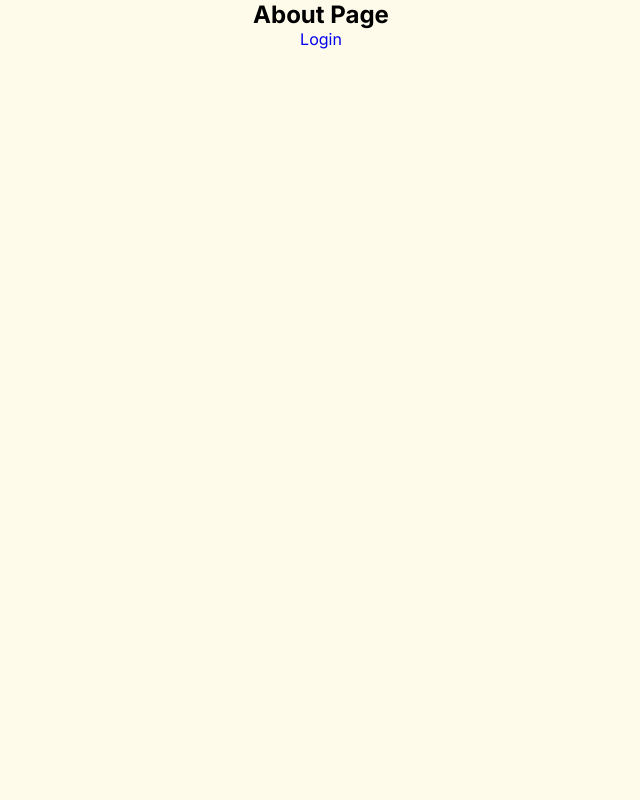
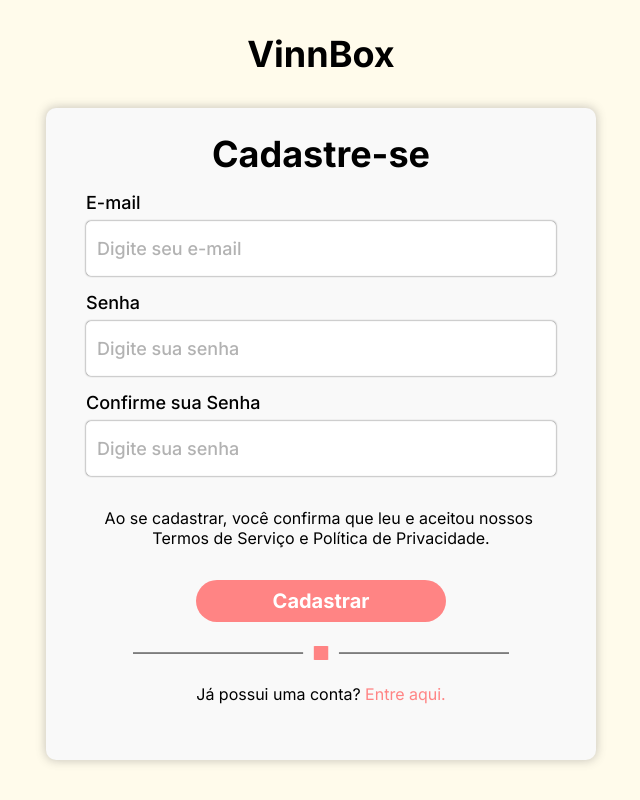
Before and after one commit to YuriPerro/VinnBox, a React (Create React App) app: page /register in a window 1280 px wide. Shown: the whole page, without its empty margins (319-959 px from the left). Built offline with nearby package versions, Linux system fonts and the light colour scheme.

Commit message:
register

```diff
--- a/src/pages/Register/index.js
+++ b/src/pages/Register/index.js
@@ -1,15 +1,85 @@
-import React from "react";
+import React, { useState } from "react";
 import "./styles.scss";
+
 import { Link } from "wouter";
+import { BaseButton } from "../../components";
+import dividerCard from "../../assets/images/card-divider.png";
+import footerImgLogin from "../../assets/images/login-footer-img.png";
 
-const About = () => {
+const Cadastro = () => {
+
+  const [form, setForm] = useState({
+    email: "",
+    password: "",
+    confimation: "",
+  });
+
+
+  function submitForm(event) {
+    event.preventDefault();
+    console.log(form);
+  }
+
   return (
     <div className="register-wrapper">
-      <h2>About Page</h2>
+      <h1 className="title">VinnBox</h1>
 
-      <Link href={"/login"}>Login</Link>
+      <div className="card">
+        <h2 className="title">Cadastre-se</h2>
+        <div className="body">
+          <form onSubmit={submitForm} className="form-group">
+            <label htmlFor="email">E-mail</label>
+            <input
+              type="text"
+              name="email"
+              id="email"
+              placeholder="Digite seu e-mail"
+            />
+
+            <label htmlFor="pass">Senha</label>
+            <input
+              type="password"
+              name="password"
+              id="pass"
+              placeholder="Digite sua senha"
+            />
+
+            <label htmlFor="conf">Confirme sua Senha</label>
+            <input
+              type="confirmation"
+              name="confirmation"
+              id="conf"
+              placeholder="Digite sua senha"
+            />
+
+            <span className="bottom-text">
+              Ao se cadastrar, você confirma que leu e aceitou nossos&nbsp;
+              Termos de Serviço e Política de Privacidade.
+            </span>
+
+            <BaseButton type={"submit"}>Cadastrar</BaseButton>
+          </form>
+          <img className="img-divider" src={dividerCard} alt="divider" />
+          <span className="bottom-text">
+            Já possui uma conta?&nbsp;
+            <Link href="/login" className="sign-up-link">
+              Entre aqui.
+            </Link>
+          </span>
+        </div>
+        <div draggable="false" className="aside-bg-img right" />
+        <div draggable="false" className="aside-bg-img left" />
+      </div>
+
+      <img
+        draggable="false"
+        className="footer-img"
+        src={footerImgLogin}
+        alt="background draw"
+      />
+
     </div>
   );
 };
 
-export default About;
+export default Cadastro;
--- a/src/pages/Register/styles.scss
+++ b/src/pages/Register/styles.scss
@@ -6,4 +6,133 @@
   display: flex;
   flex-direction: column;
   align-items: center;
+  padding-top: 2rem;
+
+  > h1.title {
+    font-size: 36px;
+    font-weight: bold;
+    text-align: center;
+  }
+
+  > .card {
+    position: relative;
+    z-index: 5;
+    width: 100%;
+    max-width: 550px;
+    height: max-content;
+    border-radius: 10px;
+    background-color: #f9f9f9;
+    padding: 1.5rem 2.5rem;
+    margin: 2rem auto;
+    box-shadow: 0 0 10px 1px rgba(87, 87, 87, 0.302);
+
+    > h2.title {
+      font-size: 36px;
+      font-weight: bold;
+      text-align: center;
+      margin-bottom: 1rem;
+    }
+
+    > .body {
+      display: flex;
+      flex-direction: column;
+
+      img.img-divider {
+        object-fit: contain;
+        max-width: 80%;
+        min-width: 250px;
+        margin: 0.5rem auto;
+      }
+      span.bottom-text-terms {
+        margin-top: 1rem;
+        margin-bottom: 2rem;
+        text-align: center;
+        color: #d87272;
+      }
+      span.bottom-text {
+        margin-top: 1rem;
+        margin-bottom: 2rem;
+        text-align: center;
+
+        a.sign-up-link {
+          color: $primary-clr;
+          &:hover {
+            color: #d87272;
+          }
+        }
+      }
+    }
+
+    > div.aside-bg-img {
+      object-fit: contain;
+      position: absolute;
+      top: 50%;
+      width: 50vw;
+      height: 355px;
+      &.right {
+        transform: translateY(-50%);
+        left: 100%;
+      }
+      &.left {
+        left: 0;
+        transform: translate(-100%, -50%) scaleX(-1);
+      }
+    }
+  }
+
+  > .card > .body > form.form-group {
+    display: flex;
+    flex-direction: column;
+    width: 100%;
+    label {
+      font-weight: 500;
+      font-size: 18px;
+      margin-bottom: 0.5rem;
+      text-align: start;
+    }
+
+    input {
+      font-family: inherit;
+      font-weight: 500;
+      font-size: 18px;
+      height: 55px;
+      margin-bottom: 1rem;
+      padding: 5px 10px;
+      border: solid 1px #f9f9f9;
+      border-radius: 5px;
+      background-color: #fff;
+      box-shadow: 0 0 2px rgb(87, 87, 87);
+      &:hover {
+        transition: border-color ease 200ms;
+        border-color: #9c9c9c;
+      }
+      &::placeholder {
+        color: rgba(0, 0, 0, 0.3);
+      }
+    }
+
+    a.forgot-pass-link {
+      color: #c1bcff;
+      margin-left: auto;
+      margin-top: -5px;
+      margin-bottom: 1rem;
+      &:hover {
+        color: #908dc2;
+      }
+    }
+
+    button.base-button {
+      margin: 0 auto;
+      margin-bottom: 1rem;
+    }
+  }
+
+  > .footer-img {
+    object-fit: contain;
+
+    width: 50vw;
+    max-width: 272px;
+    min-width: 200px;
+    bottom: 0;
+  }
 }
```
Also changed, not shown: 1 other file (tests, documents, lock files or other folders).
